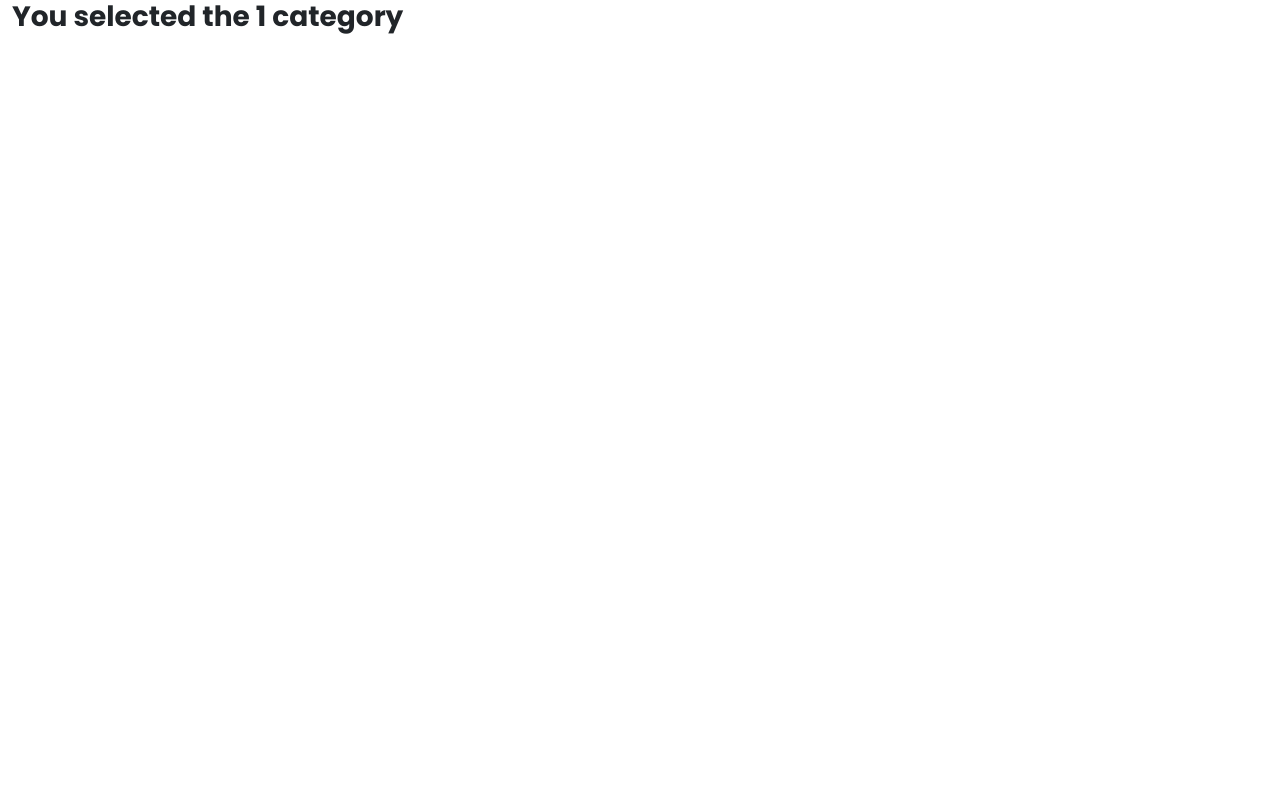
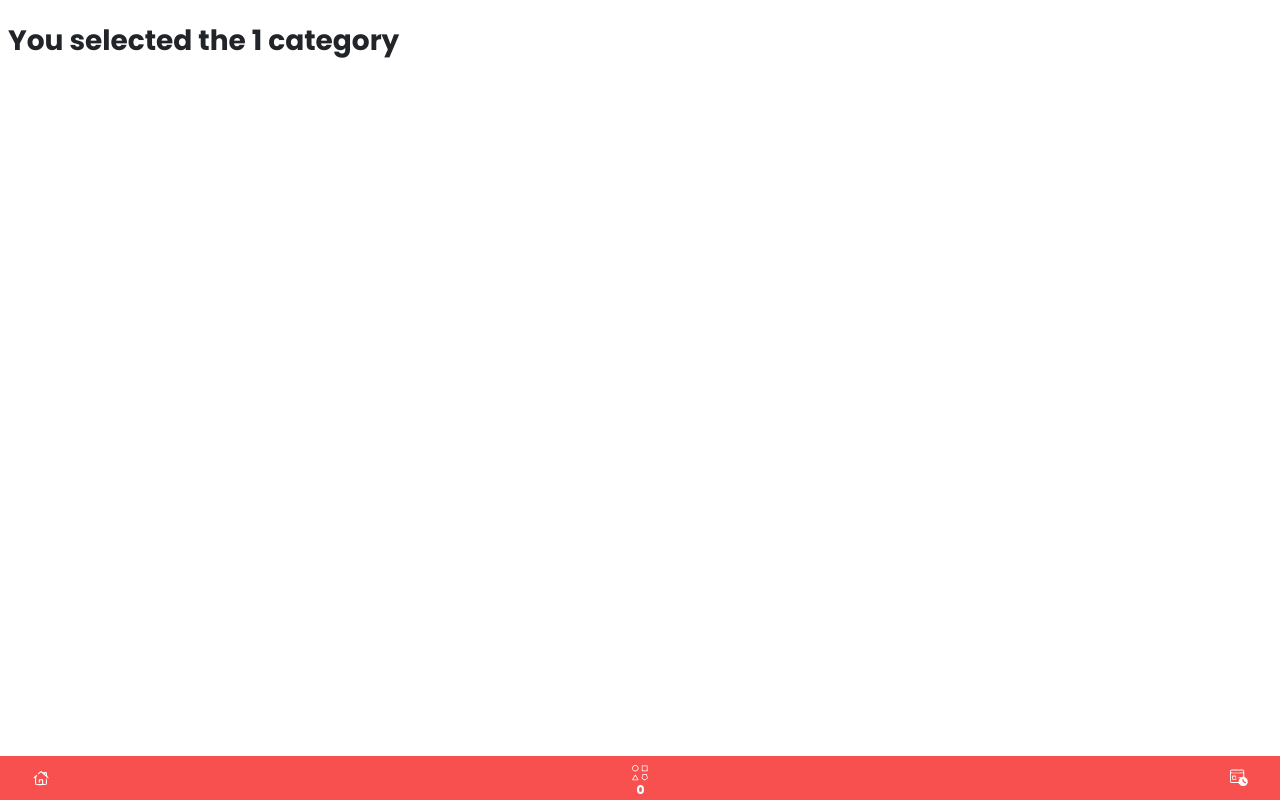
Before and after one commit to Adedoyin-Emmanuel/kingsword-demo-game, a React (Create React App) app: page /app/category/1 in a window 1280 px wide. Built offline with nearby package versions, Linux system fonts and the light colour scheme.

Commit message:
Added the footer, current page footer notch

```diff
--- a/src/pages/Game.tsx
+++ b/src/pages/Game.tsx
@@ -1,14 +1,17 @@
 import React from 'react';
-import { useLocation, useParams } from 'react-router-dom';
-
+import { useParams } from 'react-router-dom';
+import Footer from '../components/app-footer';
+import CurrentPageNotch
+from '../components/app-current-page-notch';
 const Game =  ():JSX.Element => {
 
     const {category} = useParams();
 
     return(
         <React.Fragment>
-            <section className="container-fluid">
-               <h3 className="fs-3 fw-bold"> You selected the {category} category</h3>
+            <section className="container-fluid p-0">
+               <h3 className="fs-3 fw-bold my-3 p-2"> You selected the {category} category</h3>
+               <Footer categoryPage={<CurrentPageNotch/>}/>
             </section>
         </React.Fragment>
     );
```
